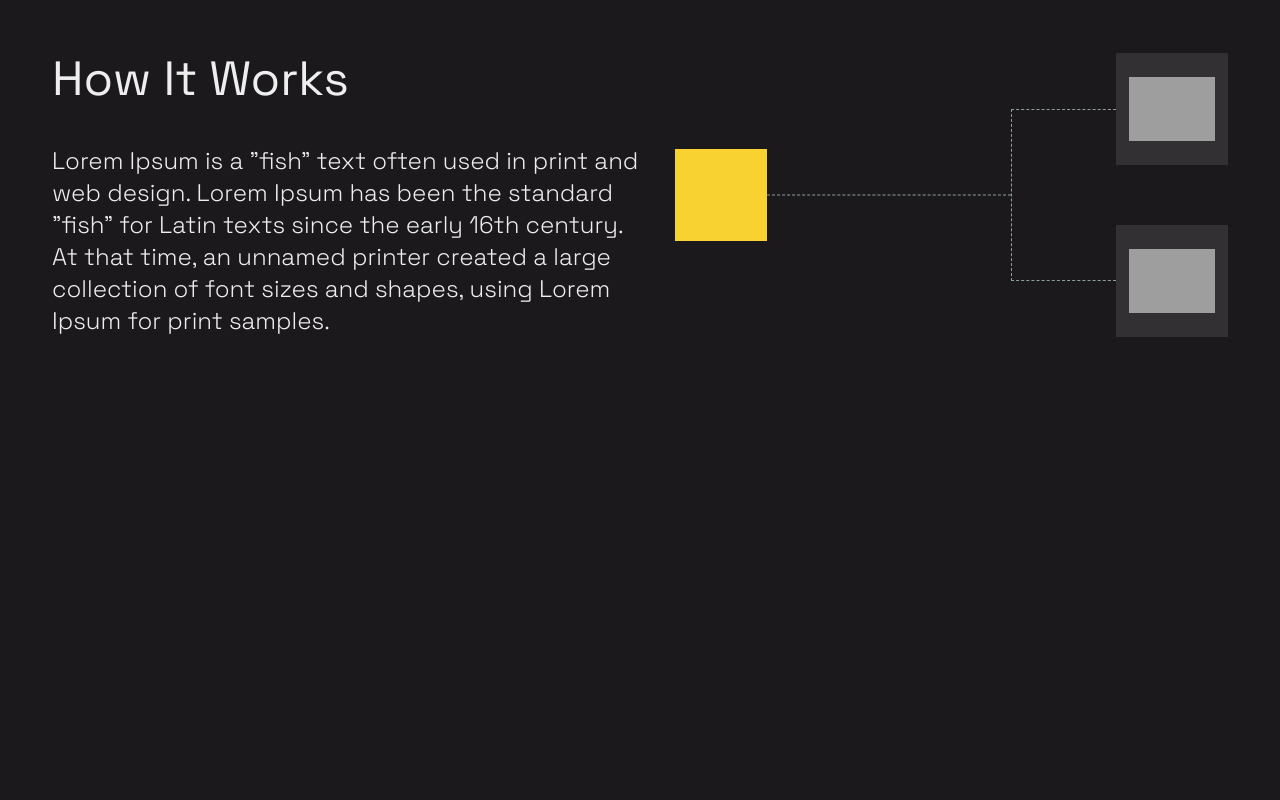
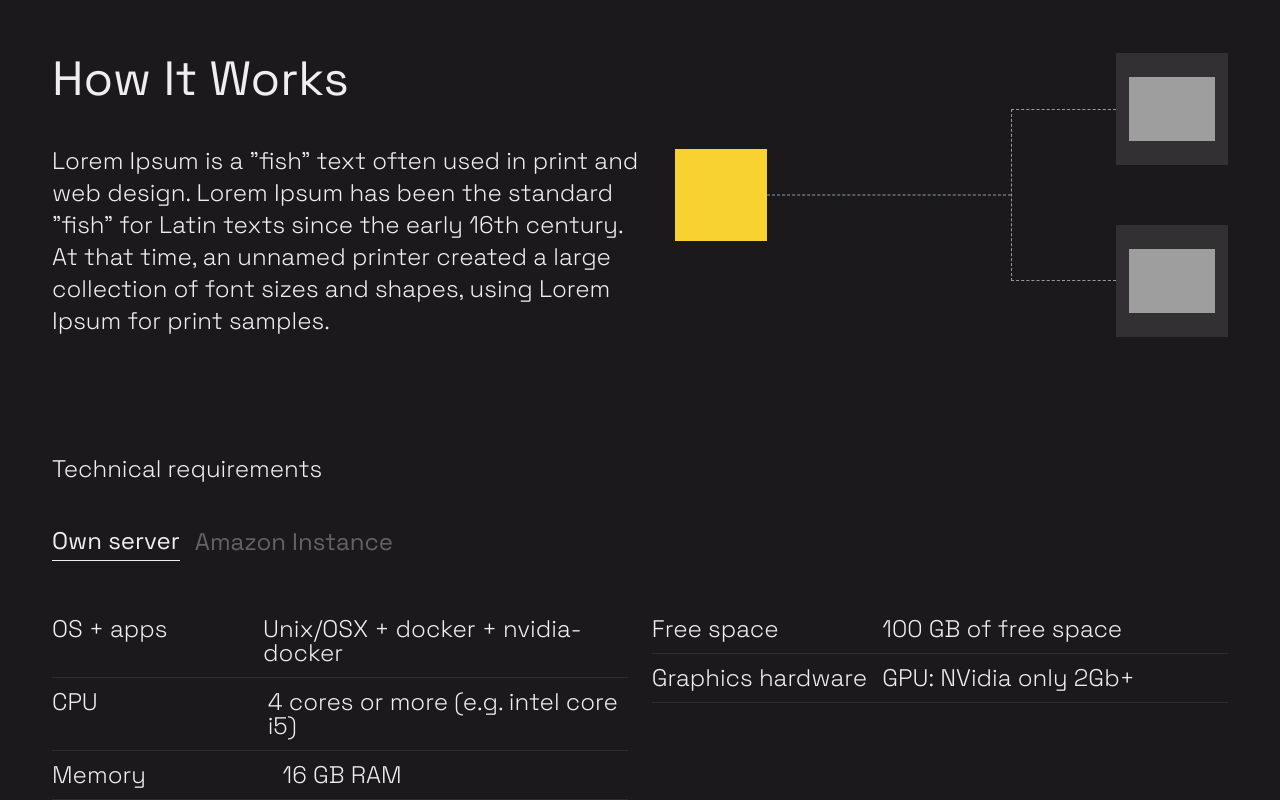
Before and after one commit to Boris-Maslenov/react-audio-player, a React app: page / in a window 1280 px wide. Shown: the part 569-1369 px from the top of the page. Before the commit the page ends 906 px from the top, so only its background shows below. Built offline with nearby package versions, Linux system fonts and the light colour scheme; grey boxes are pictures that could not be loaded.

Commit message:
add TABS

```diff
--- a/src/index.html
+++ b/src/index.html
@@ -93,5 +93,76 @@
         </div>
     </div>
   </div>
+  <div class="content-block content-block__dark">
+    <div class="container">
+        <div class="content-block__inner">
+            <h3 class="title_little">Technical requirements</h3>
+            <div class="custom-tab">
+                <ul class="custom-tab__controls">
+                    <li class="custom-tab__control custom-tab__control_active">Own server</li>
+                    <li class="custom-tab__control">Amazon Instance</li>
+                </ul>
+                <div class="custom-tab__contents">
+                    <div class="custom-tab__content custom-tab__content_active">
+                        <div class="custom-table">
+                            <div class="technical-table">
+                                <div class="technical-table__row">
+                                    <div class="technical-table__item">OS + apps</div>
+                                    <div class="technical-table__item">Unix/OSX + docker + nvidia-docker</div>
+                                </div>
+                                <div class="technical-table__row">
+                                    <div class="technical-table__item">CPU</div>
+                                    <div class="technical-table__item">4 cores or more (e.g. intel core i5)</div>
+                                </div>
+                                <div class="technical-table__row">
+                                    <div class="technical-table__item">Memory</div>
+                                    <div class="technical-table__item">16 GB RAM</div>
+                                </div>
+                            </div>
+                            <div class="technical-table">
+                                <div class="technical-table__row">
+                                    <div class="technical-table__item">Free space</div>
+                                    <div class="technical-table__item">100 GB of free space</div>
+                                </div>
+                                <div class="technical-table__row">
+                                    <div class="technical-table__item">Graphics hardware</div>
+                                    <div class="technical-table__item">GPU: NVidia only 2Gb+</div>
+                                </div>
+                            </div>
+                        </div>
+                    </div>
+                    <div class="custom-tab__content">
+                            <div class="custom-table">
+                                <div class="technical-table">
+                                    <div class="technical-table__row">
+                                        <div class="technical-table__item">Instance</div>
+                                        <div class="technical-table__item">g4dn.xlarge</div>
+                                    </div>
+                                    <div class="technical-table__row">
+                                        <div class="technical-table__item">CPU</div>
+                                        <div class="technical-table__item">1</div>
+                                    </div>
+                                    <div class="technical-table__row">
+                                        <div class="technical-table__item">vCPUs</div>
+                                        <div class="technical-table__item">4</div>
+                                    </div>
+                                </div>
+                                <div class="technical-table">
+                                    <div class="technical-table__row">
+                                        <div class="technical-table__item">Memory</div>
+                                        <div class="technical-table__item">16 GB RAM</div>
+                                    </div>
+                                    <div class="technical-table__row">
+                                        <div class="technical-table__item">Storage</div>
+                                        <div class="technical-table__item">125 GB</div>
+                                    </div>
+                                </div>
+                            </div>
+                    </div>
+                </div>
+            </div>
+        </div>
+    </div>
+</div>
 </body>
 </html>
--- a/src/scss/main.scss
+++ b/src/scss/main.scss
@@ -454,3 +454,101 @@ body {
     margin-top: 40px;
 }
 // CONTENT BLOCK END
+
+// TABS
+.custom-tab {
+
+    &__content {
+        display: none;
+
+        &_active {
+            display: block;
+        }
+    }
+
+    &__controls {
+        margin: 44px 0;
+        list-style-type: none;
+        display: flex;
+        font-weight: 400;
+        color: #636367;
+        align-items: flex-end;
+    }
+
+    &__control {
+        user-select: none;
+        padding-bottom: 3px;
+        line-height: 32px;
+        margin-right: 15px;
+        transition: all .3s;
+
+        @media(max-width: 576px) {
+            flex: 0 1 50%;
+        }
+
+        &_active {
+            color: $font-color-white;
+            border-bottom: 1px solid #EEEEEE;
+        }
+
+        &:hover {
+            color: $font-color-white;
+            cursor: pointer;
+        }
+    }
+}
+// TABS END
+
+// TABLE
+.technical-table {
+
+    &__row {
+        display: flex;
+        padding: 12px 0;
+        border-bottom: 1px solid #2D2C2E;
+
+        @media(max-width: 576px) {
+            flex-wrap: wrap;
+        }
+
+        &>* {
+            flex: 0 1 auto;
+
+            &:first-child {
+                @media(max-width: 576px) {
+                    margin-bottom: 15px;
+                }
+            }
+        }
+    }
+
+    &__item:first-child {
+        width: 40%;
+
+        @media(max-width: 576px) {
+            width: 100%;
+        }
+    }
+}
+
+.custom-table {
+    width: 100%;
+    display: flex;
+    flex-wrap: wrap;
+    column-gap: 2%;
+
+    >* {
+        flex: 0 0 auto;
+        width: 49%;
+
+        @media(max-width: 992px) {
+            width: 100%;
+        }
+    }
+
+    @media(max-width: 576px) {
+        column-gap: 0;
+    }
+
+}
+// TABLE END
```
